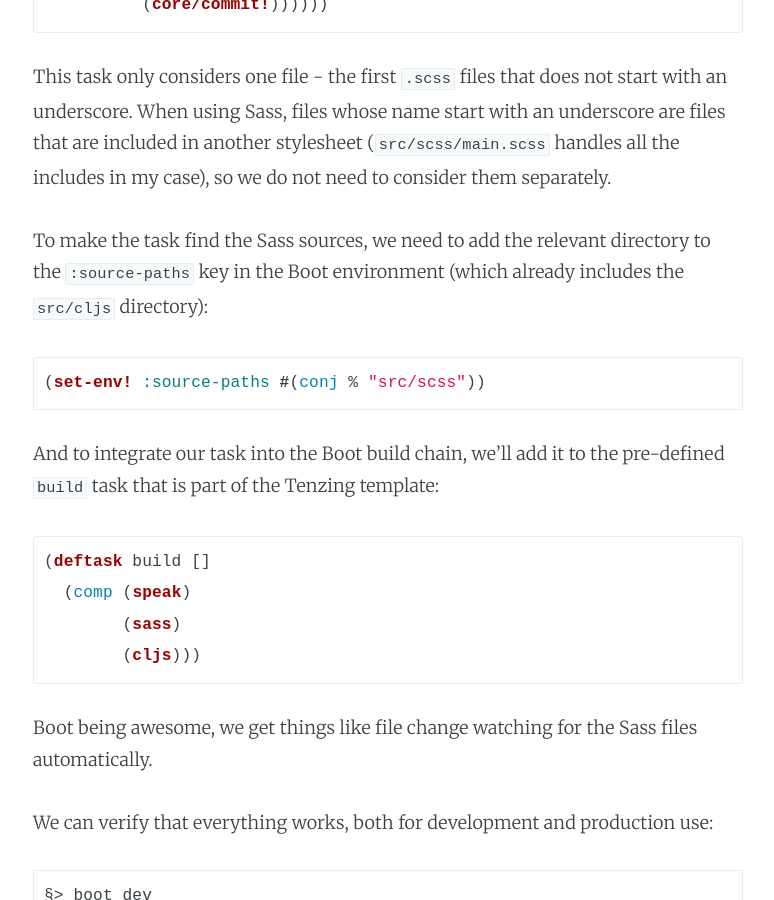
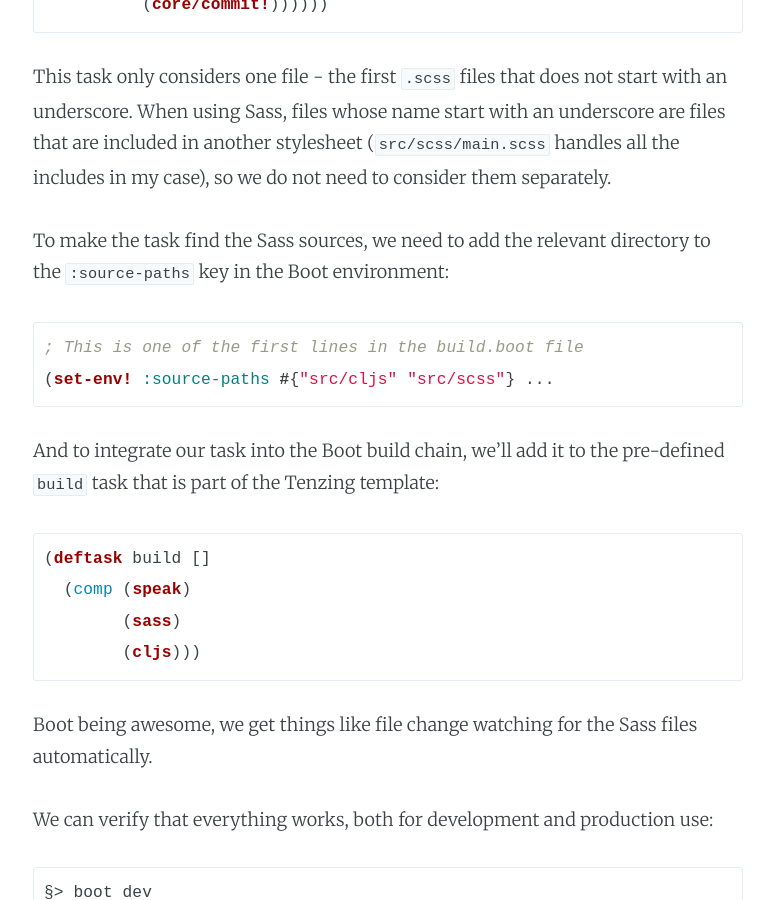
Before and after one commit to jstaffans/jstaffans.github.io, a Jekyll site: the page built from _posts/2015-05-25-freq-words.markdown, in a window 1280 px wide and 900 px high, scrolled down 3202 px. Shown: the whole window, without its empty margins (252-1026 px from the left). Built offline with Jekyll 4.4.1, drawn with Linux system fonts in a browser that asks for light colours; Markdown is read by kramdown in place of the engine named in the settings.

Commit message:
Simplify

````diff
--- a/_posts/2015-05-25-freq-words.markdown
+++ b/_posts/2015-05-25-freq-words.markdown
@@ -110,11 +110,11 @@ mailing list](http://hoplon.discoursehosting.net/t/trying-to-create-a-boot-task-
 This task only considers one file - the first `.scss` files that does not start with an underscore. When using Sass, files whose name start with an underscore are files that are included in another stylesheet (`src/scss/main.scss` handles all the includes in my case), so we do not need to consider them separately.
 
 To make the task find the Sass sources, we need to add the relevant directory to
-the `:source-paths` key in the Boot environment (which already includes the `src/cljs`
-directory):
+the `:source-paths` key in the Boot environment:
 
 ```clojure
-(set-env! :source-paths #(conj % "src/scss"))
+; This is one of the first lines in the build.boot file
+(set-env! :source-paths #{"src/cljs" "src/scss"} ...
 ```
 
 And to integrate our task into the Boot build chain, we'll add it to the pre-defined
````
